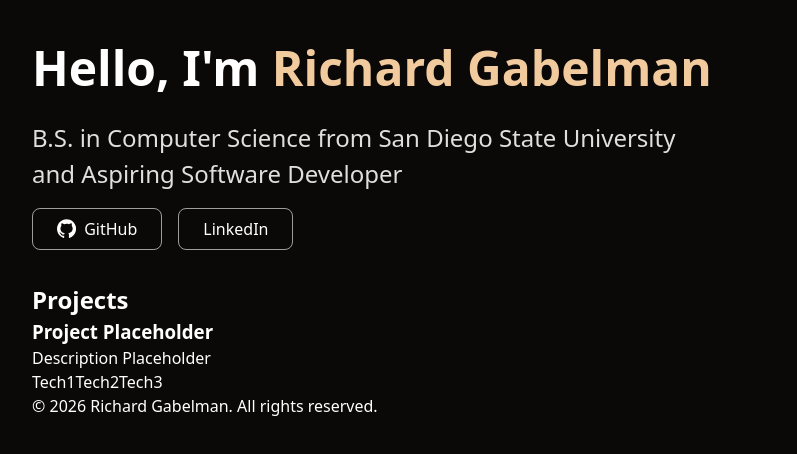
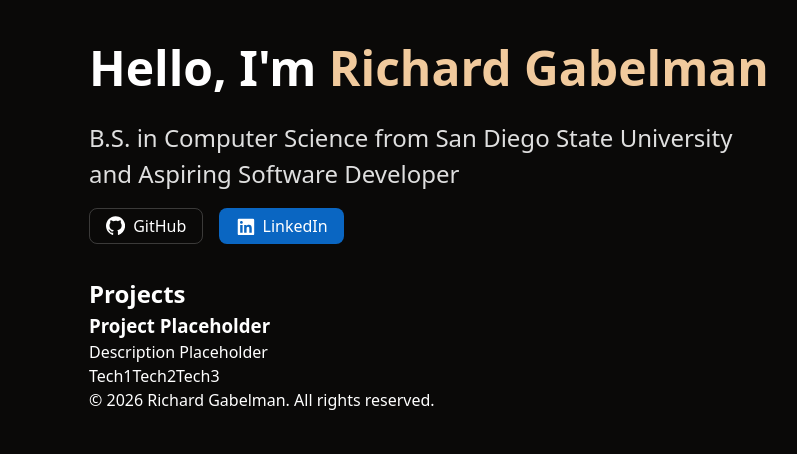
Before and after one commit to RichardGabelman/portfolio, a React (Vite) app: page / in a window 1280 px wide. Shown: the top 454 px of the page, without its empty margins (83-880 px from the left). Built offline with nearby package versions, Linux system fonts and the light colour scheme.

Commit message:
feat: add linkedin link styles and svg

```diff
--- a/src/App.jsx
+++ b/src/App.jsx
@@ -17,7 +17,12 @@
           target="_blank"
           rel="noopener noreferrer"
         >
-          <svg xmlns="http://www.w3.org/2000/svg" viewBox="0 0 98 96" width="1.2rem" height="1.2rem">
+          <svg
+            xmlns="http://www.w3.org/2000/svg"
+            viewBox="0 0 98 96"
+            width="1.2rem"
+            height="1.2rem"
+          >
             <path
               fill-rule="evenodd"
               clip-rule="evenodd"
@@ -33,6 +38,18 @@
           target="_blank"
           rel="noopener noreferrer"
         >
+          <svg
+            xmlns="http://www.w3.org/2000/svg"
+            width="1.2rem"
+            height="1.2rem"
+            viewBox="0 0 14 14"
+            fill="none"
+          >
+            <path
+              fill="#FFFFFF"
+              d="M12.225 12.225h-1.778V9.44c0-.664-.012-1.519-.925-1.519-.926 0-1.068.724-1.068 1.47v2.834H6.676V6.498h1.707v.783h.024c.348-.594.996-.95 1.684-.925 1.802 0 2.135 1.185 2.135 2.728l-.001 3.14zM4.67 5.715a1.037 1.037 0 01-1.032-1.031c0-.566.466-1.032 1.032-1.032.566 0 1.031.466 1.032 1.032 0 .566-.466 1.032-1.032 1.032zm.889 6.51h-1.78V6.498h1.78v5.727zM13.11 2H2.885A.88.88 0 002 2.866v10.268a.88.88 0 00.885.866h10.226a.882.882 0 00.889-.866V2.865a.88.88 0 00-.889-.864z"
+            />
+          </svg>
           LinkedIn
         </a>
       </nav>
--- a/src/index.css
+++ b/src/index.css
@@ -1,5 +1,5 @@
 :root {
-  --max-width: 1050px;
+  --max-width: 1000px;
   --color-bg: #0A0908;
   --color-text: #FFFFFF;
   --color-primary: #f1ca9d;
@@ -26,6 +26,7 @@
 main {
   max-width: var(--max-width);
   margin: 0 auto;
+  padding: 0rem 2rem;
 }
 
 .header {
@@ -59,11 +60,21 @@
   display: flex;
   align-items: center;
   gap: 0.5rem;
-  border: 1px solid rgba(255, 255, 255, 0.6);
+  border: 1px solid rgba(255, 255, 255, 0.2);
   border-radius: 0.5rem;
-  padding: 0.5rem 1.5rem;
+  padding: 0.3rem 1rem;
 }
 
 .github:hover {
   background-color: #131110;
+  border: 1px solid rgba(255, 255, 255, 0.5);
 }
+
+.linkedin {
+  border: none;
+  background-color: #0A66C2;
+}
+
+.linkedin:hover {
+  background-color: #0a5299;
+}
```
